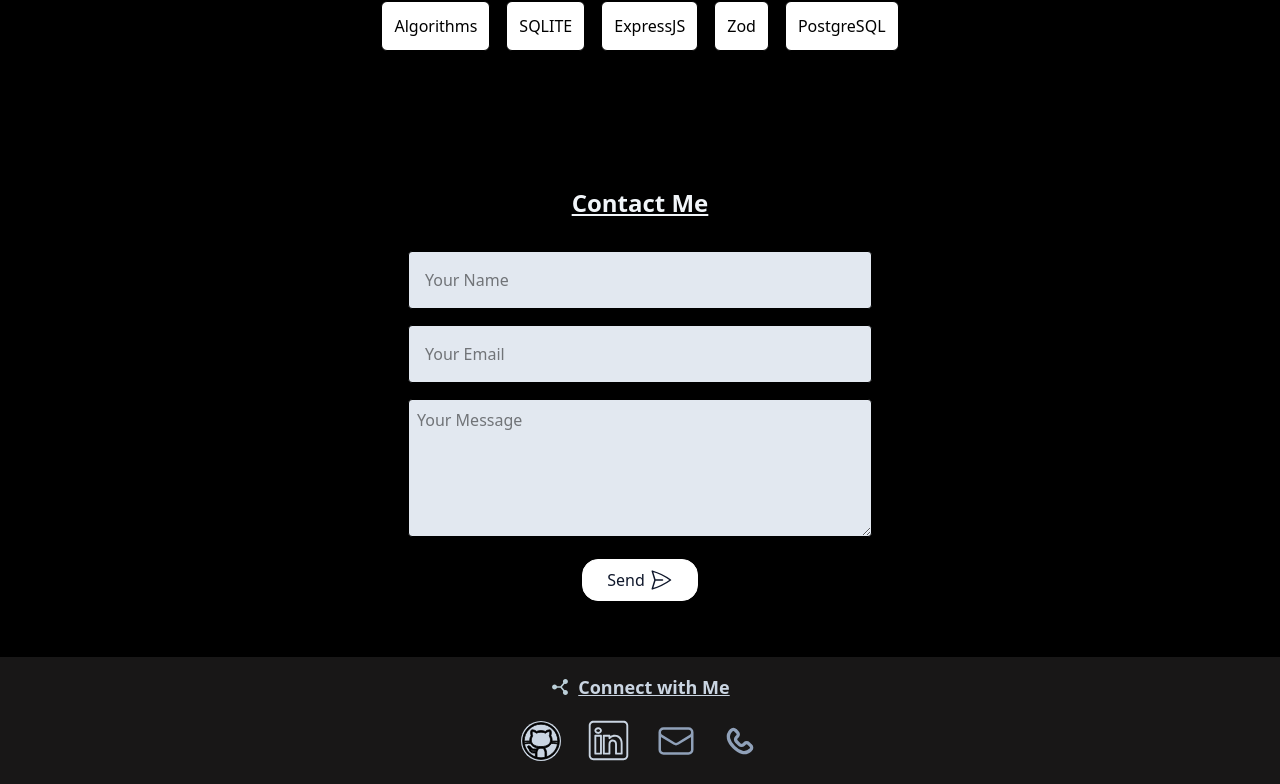
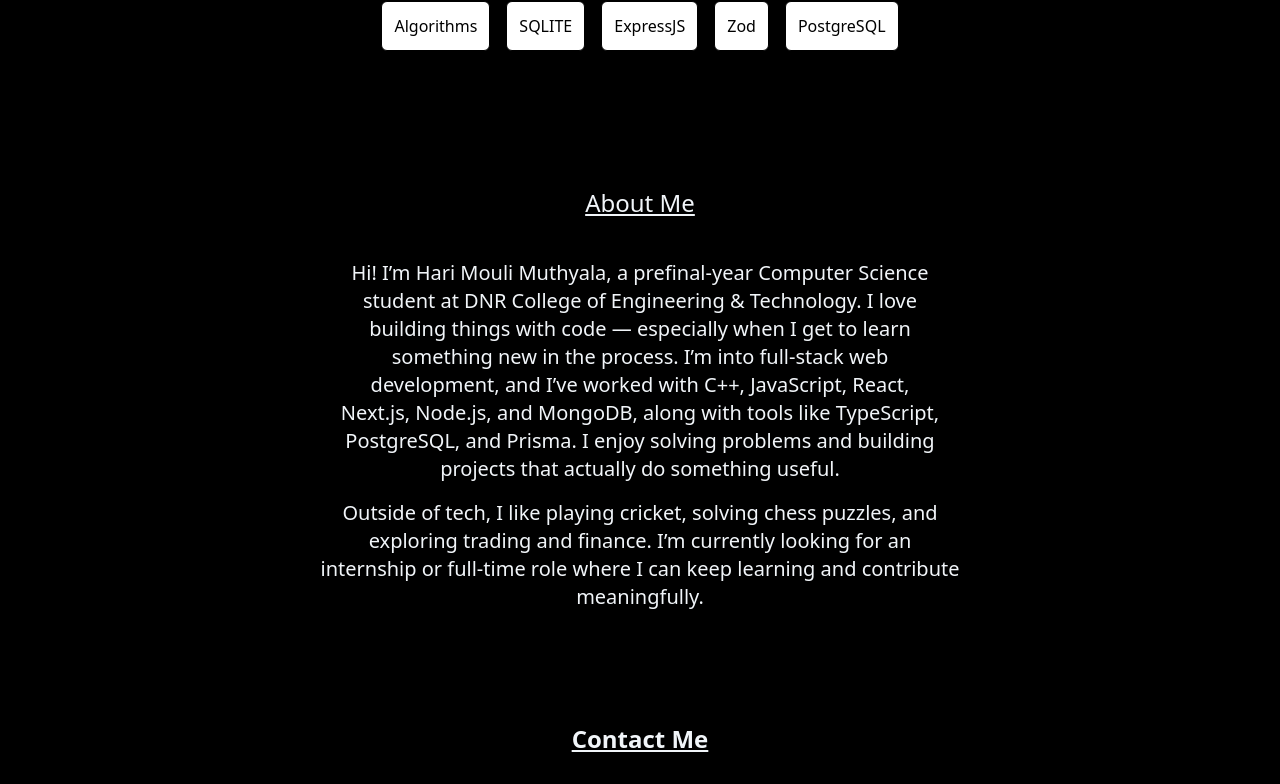
Before and after one commit to harimouli/machine-portfolio, a React (Vite) app: page / in a window 1280 px wide. Shown: the part 1999-2783 px from the top of the page. Built offline with nearby package versions, Linux system fonts and the light colour scheme.

Commit message:
ui adustments

```diff
--- a/src/App.tsx
+++ b/src/App.tsx
@@ -4,6 +4,7 @@ import { Home } from "./components/Home";
 import { Footer } from "./components/Footer";
 import ContactMeForm from "./components/ContactMeForm"
 import { Skils } from "./components/Skils";
+import { AboutMe } from "./components/AboutMe";
 
 
 function App() {
@@ -19,6 +20,7 @@ function App() {
           <Home/>
           <ProjectSection/>
           <Skils/>
+          <AboutMe/>
           <ContactMeForm/>
     </div>
      <Footer/>
--- /dev/null
+++ b/src/components/AboutMe.tsx
@@ -0,0 +1,24 @@
+
+
+
+
+export const AboutMe = () => {
+    return (
+
+        <div className = " flex flex-col items-center mb-10 mt-10 p-4 md:w-2xl">
+                <div className = "text-2xl text-slate-100 mb-6 underline font-medium">
+                        About Me
+                </div>
+            <p className = "text-md md:text-xl space-y-3 text-slate-100 p-4  md:6 text-center font-roboto">
+
+
+                Hi! I’m Hari Mouli Muthyala, a prefinal-year Computer Science student at DNR College of Engineering & Technology. I love building things with code — especially when I get to learn something new in the process.
+
+I’m into full-stack web development, and I’ve worked with C++, JavaScript, React, Next.js, Node.js, and MongoDB, along with tools like TypeScript, PostgreSQL, and Prisma. I enjoy solving problems and building projects that actually do something useful.
+            <br/>
+            </p>
+            <span className = "text-center  text-md md:text-xl space-y-3 text-slate-100 font-roboto" > Outside of tech, I like playing cricket, solving chess puzzles, and exploring trading and finance. I’m currently looking for an internship or full-time role where I can keep learning and contribute meaningfully. </span>
+
+        </div>
+    )
+}
--- a/src/components/ProjectSection.tsx
+++ b/src/components/ProjectSection.tsx
@@ -7,7 +7,7 @@ import { projects, type ProjectProps } from "../utils/projects";
 
 export const ProjectSection = () => {
     return (
-        <div  id = "projects" className = "p-6 mt-10 flex flex-col items-center overflow-x-hidden font-sans mb-8">
+        <div  id = "projects" className = "p-6 mt-10 flex flex-col items-center overflow-x-hidden font-sans md:mb-8">
                 <div className = "flex items-center p-4">
                         <div className = "text-white text-2xl font-bold  p-2 rounded-xl flex items-center justify-center underline">
                             My Work
--- a/src/components/SkillItem.tsx
+++ b/src/components/SkillItem.tsx
@@ -6,7 +6,7 @@ export type SkilType = {
 
 export const SkillItem = ({ skill }: SkilType) => {
   return (
-    <div className="p-3 text-black font-medium bg-white border rounded-md">
+    <div className="p-3 text-black font-medium bg-white border rounded-md cursor-pointer hover:bg-slate-300">
       {skill}
     </div>
   );
```
